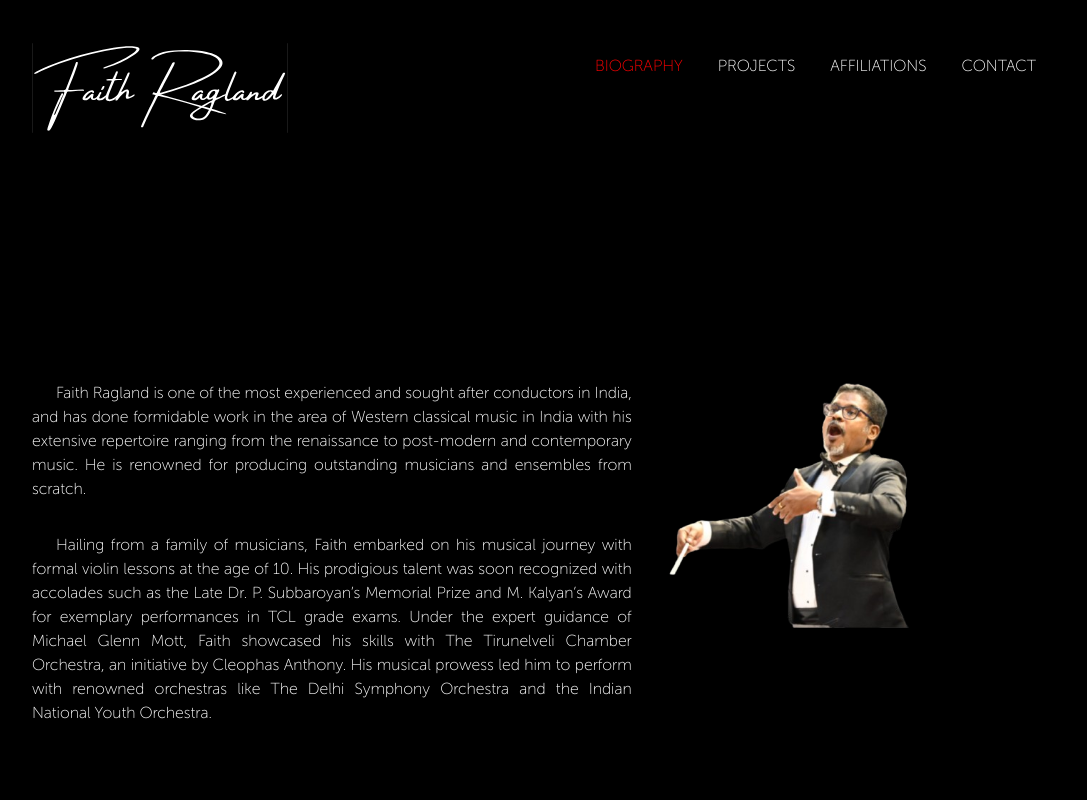
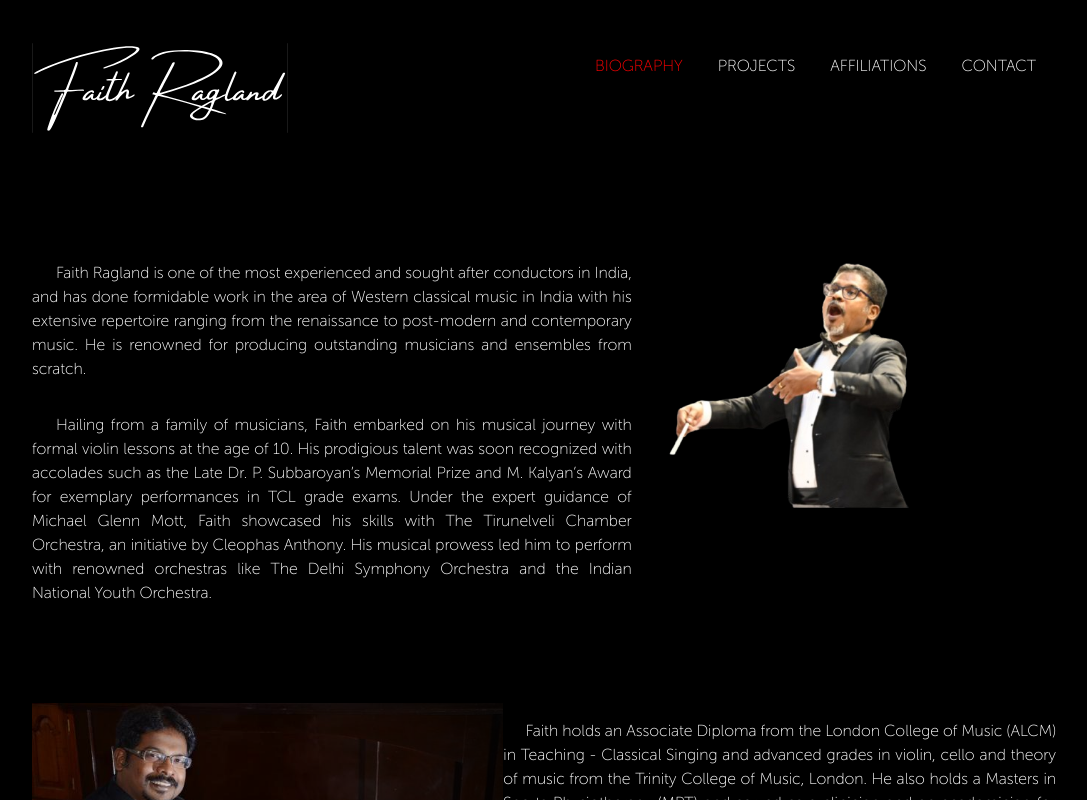
Before and after one commit to katesamuel/faithragland, a React (Create React App) app: page /biography in a window 1280 px wide. Shown: the top 800 px of the page, without its empty margins (96-1183 px from the left). Built offline with nearby package versions, Linux system fonts and the light colour scheme.

Commit message:
rectified a mistake with padding - minor

```diff
--- a/src/pages/biography.css
+++ b/src/pages/biography.css
@@ -2,7 +2,6 @@
   display: flex;
   flex-direction: column;
   position: relative;
-  padding-top: 120px;
 }
 
 .section-container {
```
